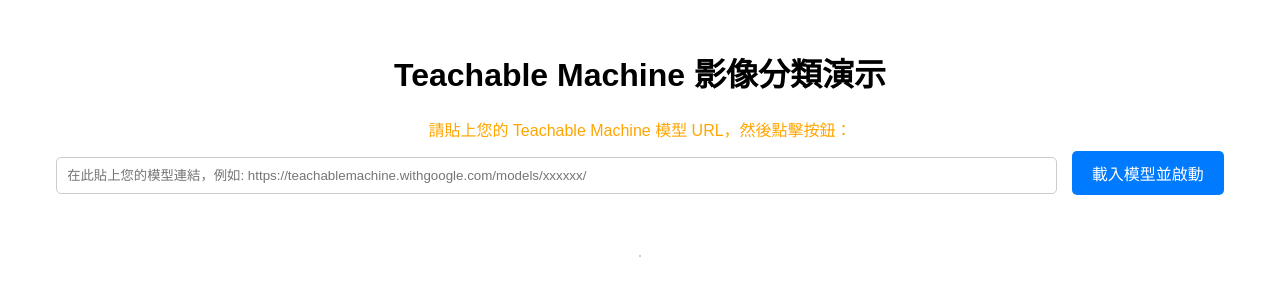
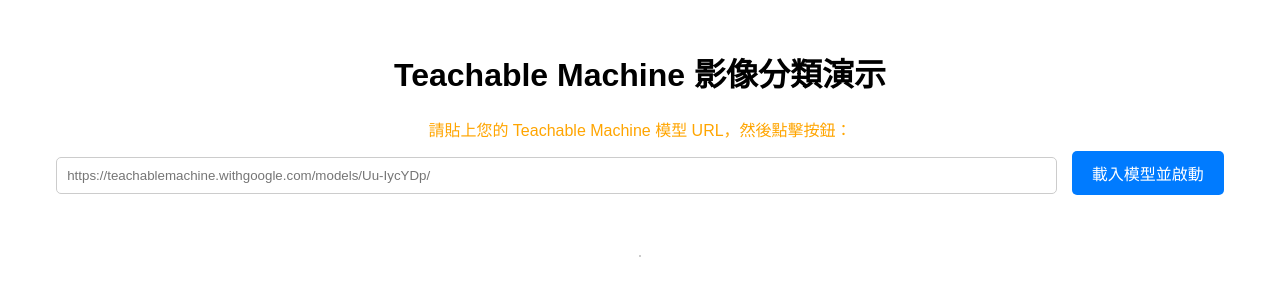
Before and after one commit to hmhsu-ops/teachablemachine, a plain HTML site: page index.html in a window 1280 px wide. Drawn offline with Linux system fonts and the light colour scheme.

Commit message:
Update index.html

```diff
--- a/index.html
+++ b/index.html
@@ -57,7 +57,7 @@
 
     <div class="controls">
         <p class="status">請貼上您的 Teachable Machine 模型 URL，然後點擊按鈕：</p>
-        <input type="text" id="modelUrlInput" placeholder="在此貼上您的模型連結，例如: https://teachablemachine.withgoogle.com/models/xxxxxx/">
+        <input type="text" id="modelUrlInput" placeholder="https://teachablemachine.withgoogle.com/models/Uu-IycYDp/">
         <button type="button" onclick="init()">載入模型並啟動</button>
     </div>
 
```
